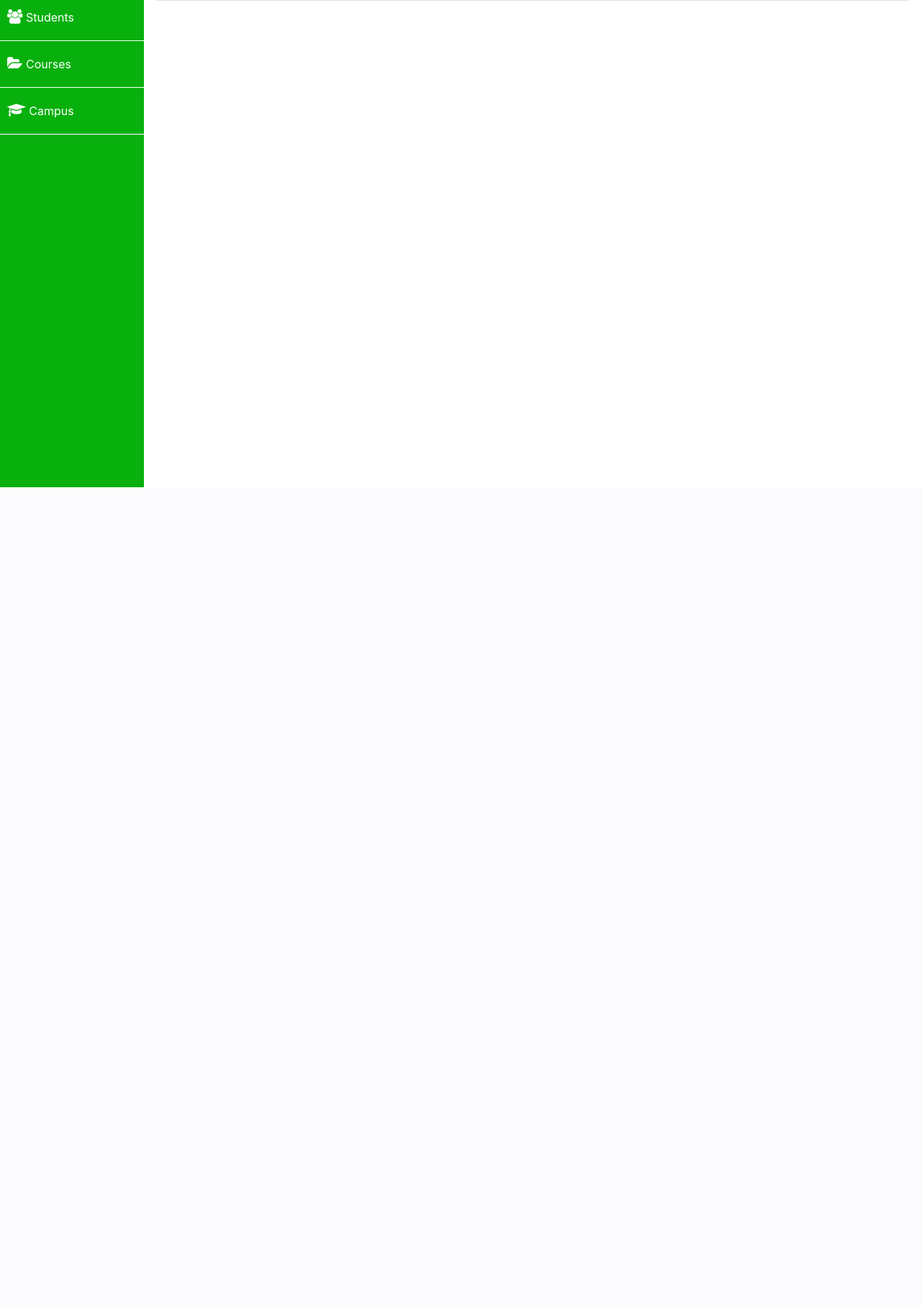
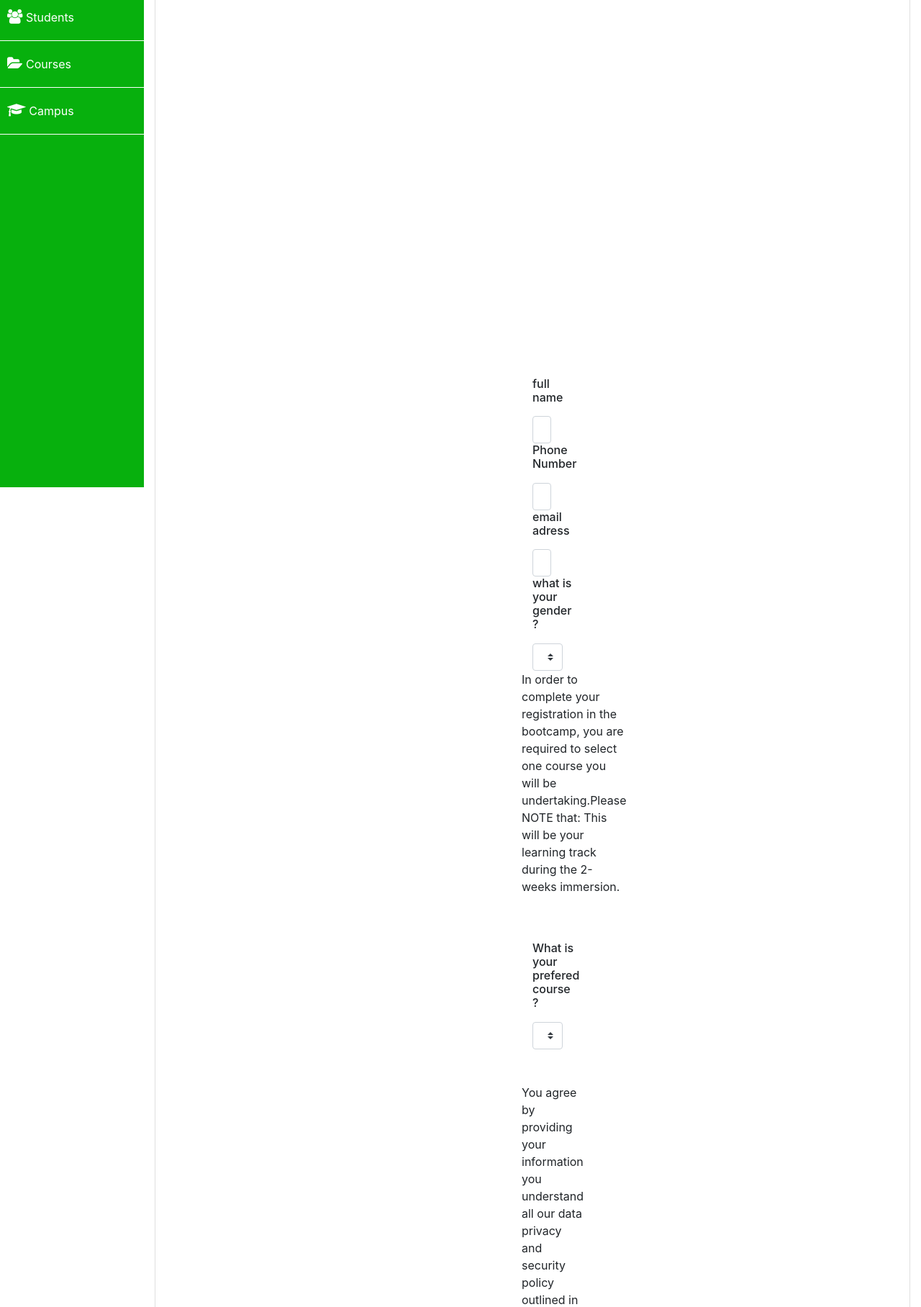
Before and after one commit to Claris69/admindashbord, a PHP site: page /webStartingTemplate/webStartingTemplate/edit-enrollment.php?id=1 in a window 1280 px wide. Shown: the part 123-1939 px from the top of the page at 72% size. Before the commit the page ends 800 px from the top, so only its background shows below. Run offline with PHP 8.4, Linux system fonts and the light colour scheme; data that the repository does not hold is empty.

Commit message:
added php syntax

```diff
--- a/webStartingTemplate/webStartingTemplate/edit-enrollment.php
+++ b/webStartingTemplate/webStartingTemplate/edit-enrollment.php
@@ -5,6 +5,10 @@
  while($fetchstudent =mysqli_fetch_array($querystudent))
  {
 	$fullname= $fetchstudent['fullname'];
+	$phonenumber= $fetchstudent['phonenumber'];
+	$emailadress= $fetchstudent['email'];
+	$gender= $fetchstudent['gender'];
+	$course= $fetchstudent['course'];
 
  }
 ?>
@@ -34,6 +38,81 @@
                         <div class="card-header bg-dark text-center text-white">
                             <h4 >Edit student <?php echo $fullname ?></h4>
                         </div>
+						<div class="card-body">
+						<form action="enrol.php" method="POST">
+				<div class="row">
+					<div class="col-lg-6">
+						<label for="fullName" class="form-label"><h6>full name</h6></label>
+						<input type="text" name="fullname" value="<?php echo $fullname?>"class="form-control" placeholder="Enter your Full Name">
+					</div>
+
+					<div class="col-lg-6">
+						<label for="phonenumber" class="form-label"><h6>Phone Number</h6></label>
+						<input type="text" name="phonenumber" value="<?php echo $phonenumber?>"class="form-control" placeholder="+254">
+					</div>
+
+					<div class="col-lg-6">
+						<label for="emailadress" class="form-label"><h6>email adress</h6></label>
+						<input type="text" name="email" value="<?php echo $emailadress?>" class="form-control" placeholder="Please Enter Your email Adress">
+					</div>
+
+					<div class="col-lg-6">
+						<label for="gender" name="gender" class="form-label"><h6>what is your gender ?</h6></label>
+
+						<select class="custom-select" >
+							<option selected><?php echo $gender ?></option>
+							<option value="male">male</option>
+							<option value="female">female</option>
+
+						</select>
+					</div>
+
+					<p style="text-align:left;">In order to complete your registration in the bootcamp, you are required to select one course you will be <br> undertaking.Please NOTE that: This will be your learning track during the 2-weeks immersion.</p>
+
+					<div class="mb-5 mt-5 col-lg-6">
+						<label for="course" name="course" class="form-label"><h6>What is your prefered course ?</h6></label>
+
+						<select class="custom-select">
+							<option selected><?php echo $course?></option>
+							<option value="software design">software design</option>
+							<option value="cyber security">cyber security</option>
+						</select>
+					</div>
+
+
+					<p style="text-align:left;" >You agree by providing your information you understand all our data privacy and security policy <br>
+									outlined in our Terms & condition and the privacy policy statements.
+					</p>
+
+					<div class="container mb-5 mt-5">
+						<div class="form check">
+							<input class="form-check-label" type="checkbox" value="" id="flexcheckdefault">
+							<label class="form-check-label" for="flexcheckdefault mt-1">
+								Agree terms and conditions
+							</label>
+						</div>
+					</div>
+
+					<div class="col-lg-6">
+						<button type="submit" name="submitapplication"class= "btn btn-primary">Submit aplication</button>
+					</div>
+			</form>
+
+								<br>
+
+								<br>
+								<hr>
+			<!-- <p style="color:grey;" >Subscribe to get information ,latest news about <br> zalego academy</p>
+			<form acation="enrol.php" method="POST">
+				<div class="row">
+					<div class="col-lg-12" style="text-align: center; margin-bottom:3px;">
+
+						<input type="email" class="form-control" placeholder="Your email adress" >
+						<button name="subscribe" class= "btn btn-primary">Subscribe</button>
+					</div>
+				</div>
+			</form>            -->
+						</div>
                     </div>
                 </div>
             </div>
@@ -41,5 +120,12 @@
 		</div>
 	</div>
 	<?php require_once('includes/scripts.php')?>
+
+
+
+
+
+
+
 </body>
 </html>
--- a/webStartingTemplate/webStartingTemplate/style.css
+++ b/webStartingTemplate/webStartingTemplate/style.css
@@ -195,3 +195,6 @@ img{
 #form{
     padding: 30px;
 }
+.card-body{
+    padding: 50%;
+}
```
